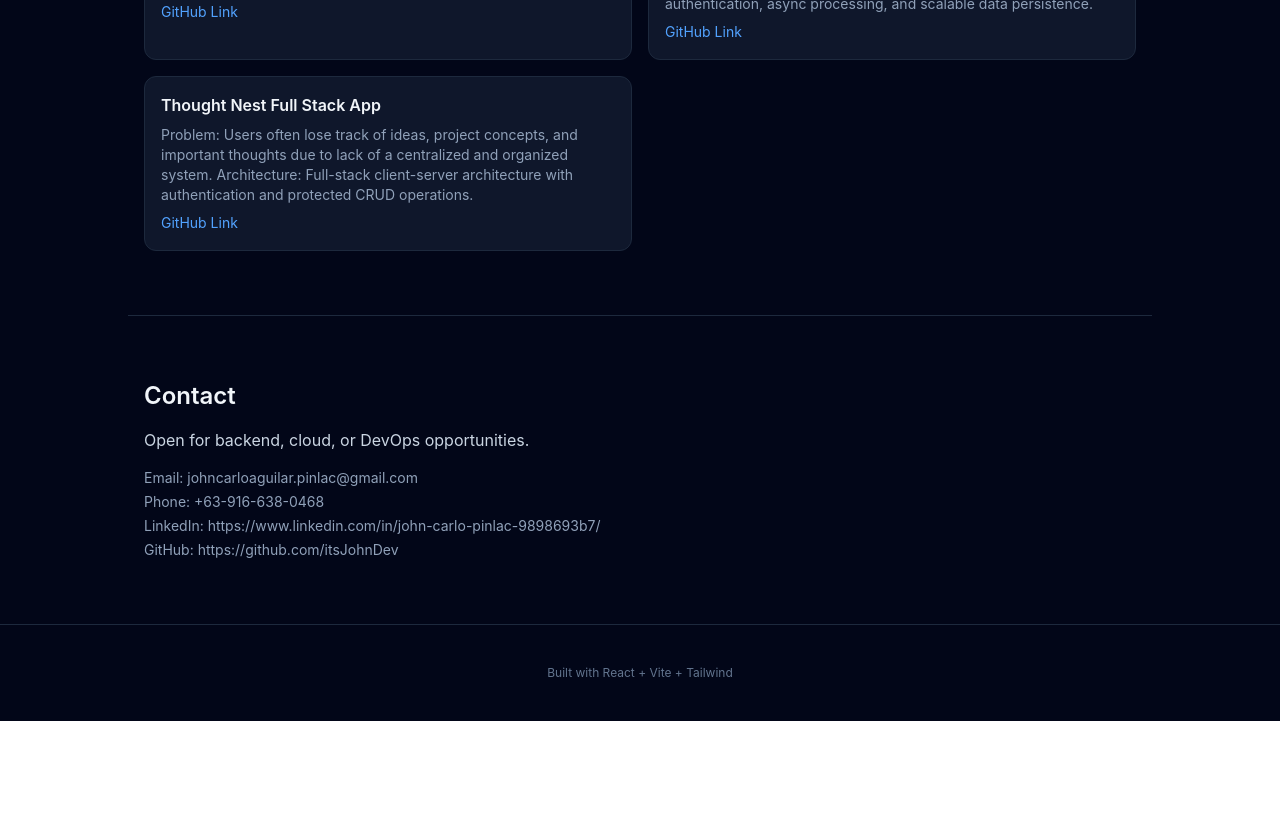
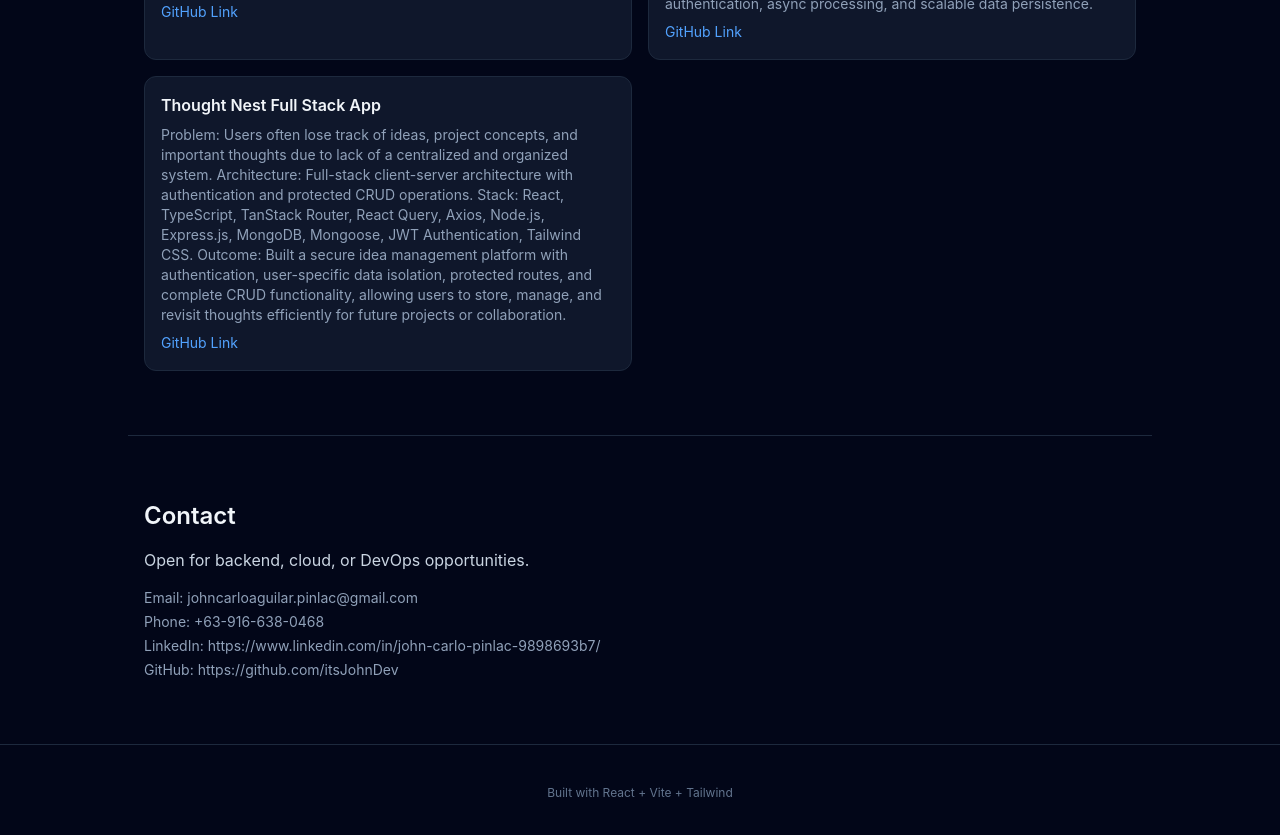
Before and after one commit to itsJohnDev/Portfolio-Site, a React (Vite) app: page / in a window 1280 px wide. Shown: the part 1760-2595 px from the top of the page. Before the commit the page ends 2481 px from the top, so only its background shows below. Built offline with nearby package versions, Linux system fonts and the light colour scheme.

Commit message:
added details on project thought nest

```diff
--- a/src/App.jsx
+++ b/src/App.jsx
@@ -136,7 +136,7 @@ export default function Portfolio() {
             },
             {
               title: "Thought Nest Full Stack App ",
-              desc: "Problem: Users often lose track of ideas, project concepts, and important thoughts due to lack of a centralized and organized system. Architecture: Full-stack client-server architecture with authentication and protected CRUD operations.",
+              desc: "Problem: Users often lose track of ideas, project concepts, and important thoughts due to lack of a centralized and organized system. Architecture: Full-stack client-server architecture with authentication and protected CRUD operations. Stack: React, TypeScript, TanStack Router, React Query, Axios, Node.js, Express.js, MongoDB, Mongoose, JWT Authentication, Tailwind CSS. Outcome: Built a secure idea management platform with authentication, user-specific data isolation, protected routes, and complete CRUD functionality, allowing users to store, manage, and revisit thoughts efficiently for future projects or collaboration.",
               link: "https://github.com/itsJohnDev/thought-nest-ui",
             },
           ].map((project, i) => (
```
